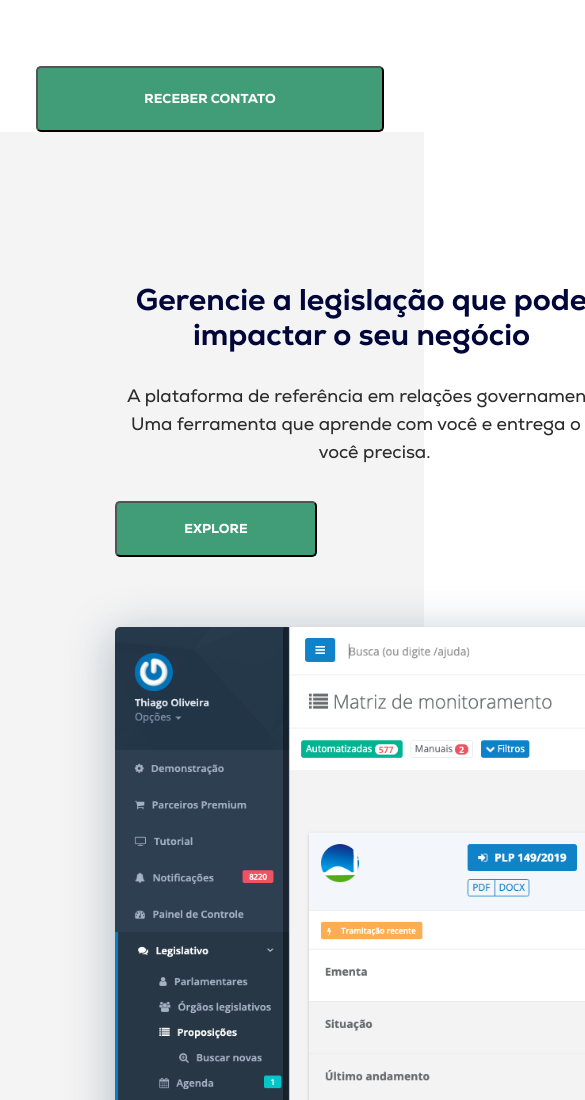
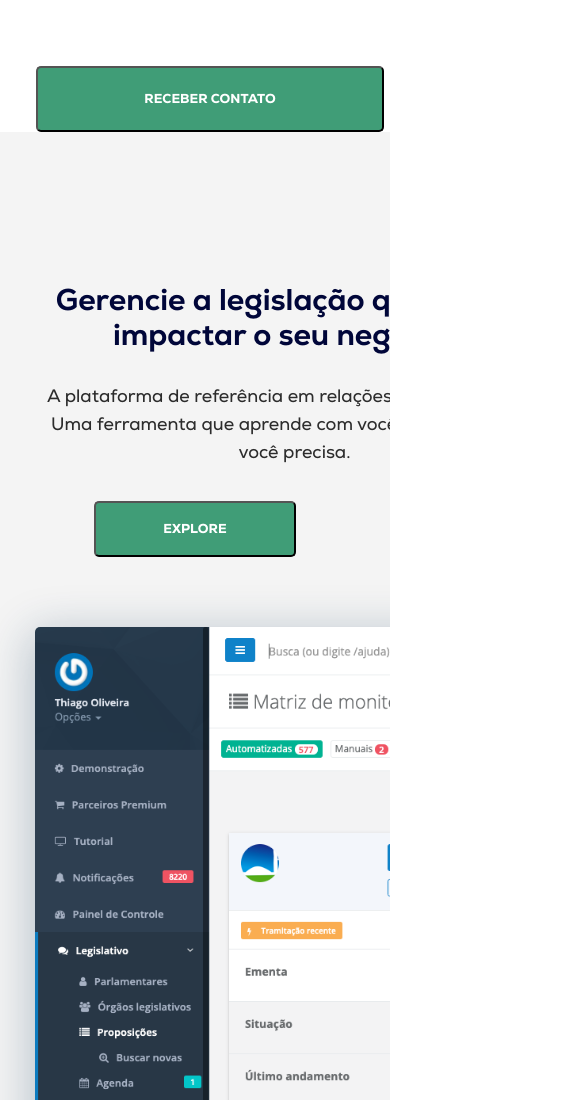
Before and after one commit to cassiodourado1/inteligov-front, a plain HTML site: page contato.html in a window 390 px wide. Shown: the part 900-2000 px from the top of the page, 585 px wide, since content can reach past the window. Drawn offline with Linux system fonts and the light colour scheme.

Commit message:
Updating contact

```diff
--- a/assets/css/contato.css
+++ b/assets/css/contato.css
@@ -1,5 +1,3 @@
-
-
 .container__login {
   background-color: #ffffff;
   width: 420px;
@@ -10,8 +8,6 @@
   flex: 1;
   background-color: #f4f4f4;
 }
-
-
 
 .container__login,
 .container__info {
@@ -202,6 +198,15 @@ line-height: 28px;
   }
 }
 
+@media (max-width: 1199px) {
+  .container__info {
+    overflow-x: hidden;
+  }
+  .container__info .container {
+    padding-left: 35px;
+    padding-right: 35px;
+  }
+}
 
 .container__info .about__services-item {
   padding-left: 56px;
```
Lines whose indentation alone changed are shown as unchanged.
